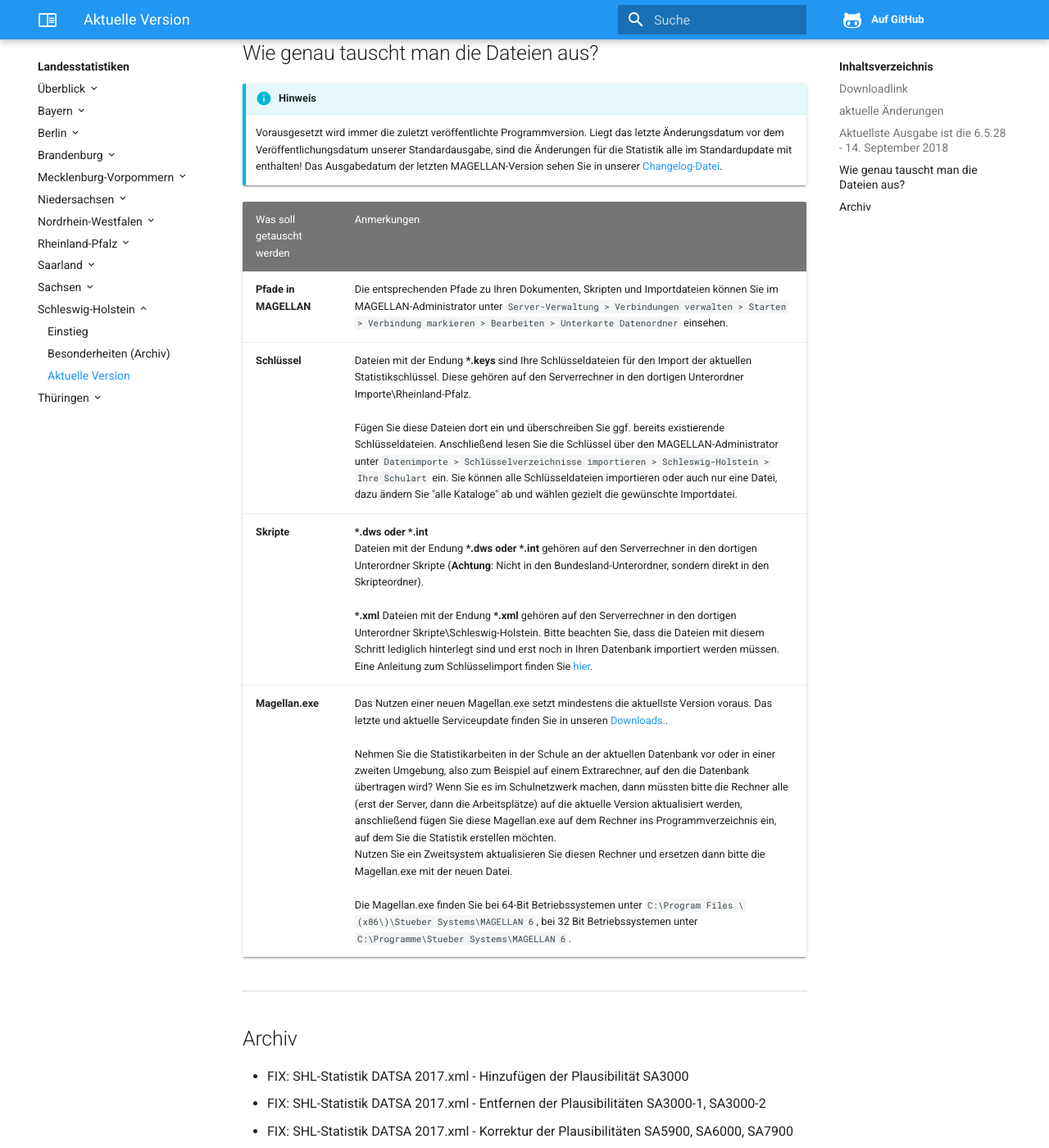
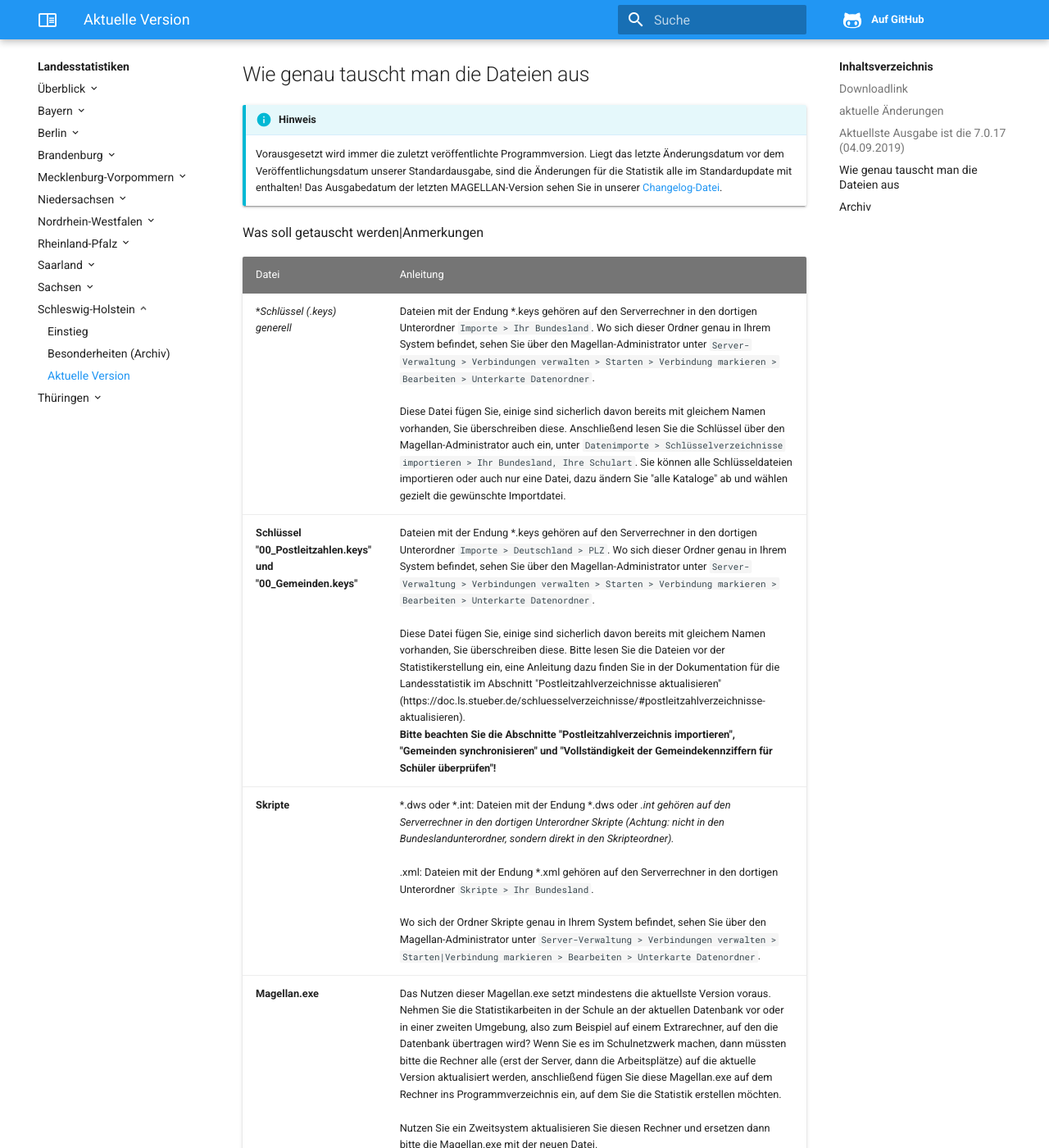
Before and after one commit to stuebersystems/doc.ls.de, an MkDocs documentation site: the page built from docs/schleswig-holstein/changelog.md, in a window 1280 px wide and 1400 px high, scrolled down 680 px. Shown: the whole window at 82% size. Built offline with MkDocs 1.6.1, drawn with Linux system fonts in a browser that asks for light colours; some of the changed text lies outside the part shown.

Commit message:
no message

```diff
--- a/docs/schleswig-holstein/changelog.md
+++ b/docs/schleswig-holstein/changelog.md
@@ -1,37 +1,43 @@
-# Landesstatistik 2018/19
+# Landesstatistik 2019/20
 
 Hier finden Sie die jeweils aktuellste Version der Landesstatistik **inklusiver aller kurzfristig veröffentlichten Korrekturen während einer Statistikphase**.
+
+Für die Statistik benötigen Sie mindestens die Versionen MAGELLAN 7.0.17 (04.09.2019) und DAVINCI 6.5.39 (05.09.2019)
 
 ## [**Downloadlink**](https://my.hidrive.com/share/329e.t1a8q)
 
 ## aktuelle Änderungen
 
-FIX: SHL-Statistik DATSA 2018 Skriptfehler REGEL SA9501
-
 !!! info "Hinweis"
 
      Eine Anleitung zum Austausch der einzelnen Dateien finden Sie im Abschnitt ["Wie genau tauscht man die Dateien aus?"](https://doc.ls.stueber.de/nordrhein-westfalen/changelog/#wie-genau-tauscht-man-die-dateien-aus)!
 
-## Aktuellste Ausgabe ist die 6.5.28 - 14. September 2018
+## Aktuellste Ausgabe ist die 7.0.17 (04.09.2019)
 
 Diese Ausgabe beinhaltet alle vorangegangenen Änderungen
 
 ---
 
-## Wie genau tauscht man die Dateien aus?
-
-
+## Wie genau tauscht man die Dateien aus
 
 !!! info "Hinweis"
 
-    Vorausgesetzt wird immer die zuletzt veröffentlichte Programmversion. Liegt das letzte Änderungsdatum vor dem Veröffentlichungsdatum unserer Standardausgabe, sind die Änderungen für die Statistik alle im Standardupdate mit enthalten! Das Ausgabedatum der letzten MAGELLAN-Version sehen Sie in unserer [Changelog-Datei](https://doc.magellan6.stueber.de/changelog/).
+    Vorausgesetzt wird immer die zuletzt veröffentlichte Programmversion. Liegt das letzte Änderungsdatum vor dem Veröffentlichungsdatum unserer Standardausgabe, sind die Änderungen für die Statistik alle im Standardupdate mit enthalten! Das Ausgabedatum der letzten MAGELLAN-Version sehen Sie in unserer [Changelog-Datei](https://doc.magellan7.stueber.de/changelog/).
 
 Was soll getauscht werden|Anmerkungen
----|---
-**Pfade in MAGELLAN**|Die entsprechenden Pfade zu Ihren Dokumenten, Skripten und Importdateien können Sie im MAGELLAN-Administrator unter `Server-Verwaltung > Verbindungen verwalten > Starten > Verbindung markieren > Bearbeiten > Unterkarte Datenordner` einsehen.
-**Schlüssel**| Dateien mit der Endung **\*.keys** sind Ihre Schlüsseldateien für den Import der aktuellen Statistikschlüssel. Diese gehören auf den Serverrechner in den dortigen Unterordner Importe\Rheinland-Pfalz.<br/><br/>Fügen Sie diese Dateien dort ein und überschreiben Sie ggf. bereits existierende Schlüsseldateien. Anschließend lesen Sie die Schlüssel über den MAGELLAN-Administrator unter `Datenimporte > Schlüsselverzeichnisse importieren > Schleswig-Holstein > Ihre Schulart` ein. Sie können alle Schlüsseldateien importieren oder auch nur eine Datei, dazu ändern Sie "alle Kataloge" ab und wählen gezielt die gewünschte Importdatei.
-**Skripte**|**\*.dws oder \*.int**<br/>Dateien mit der Endung **\*.dws oder \*.int** gehören auf den Serverrechner in den dortigen Unterordner Skripte \(**Achtung**: Nicht in den Bundesland-Unterordner, sondern direkt in den Skripteordner\).<br/><br/>**\*.xml** Dateien mit der Endung **\*.xml** gehören auf den Serverrechner in den dortigen Unterordner Skripte\Schleswig-Holstein. Bitte beachten Sie, dass die Dateien mit diesem Schritt lediglich hinterlegt sind und erst noch in Ihren Datenbank importiert werden müssen. Eine Anleitung zum Schlüsselimport finden Sie [hier](https://doc.ls.stueber.de/schluesselverzeichnisse/).
-**Magellan.exe**|Das Nutzen einer neuen Magellan.exe setzt mindestens die aktuellste Version voraus. Das letzte und aktuelle Serviceupdate finden Sie in unseren [Downloads.](http://magellan.stueber.de/download.php). <br/><br/>Nehmen Sie die Statistikarbeiten in der Schule an der aktuellen Datenbank vor oder in einer zweiten Umgebung, also zum Beispiel auf einem Extrarechner, auf den die Datenbank übertragen wird? Wenn Sie es im Schulnetzwerk machen, dann müssten bitte die Rechner alle \(erst der Server, dann die Arbeitsplätze\) auf die aktuelle Version aktualisiert werden, anschließend fügen Sie diese Magellan.exe auf dem Rechner ins Programmverzeichnis ein, auf dem Sie die Statistik erstellen möchten.<br/>Nutzen Sie ein Zweitsystem aktualisieren Sie diesen Rechner und ersetzen dann bitte die Magellan.exe mit der neuen Datei.<br/><br/>Die Magellan.exe finden Sie bei  64-Bit Betriebssystemen unter `C:\Program Files \(x86\)\Stueber Systems\MAGELLAN 6`, bei  32 Bit Betriebssystemen unter `C:\Programme\Stueber Systems\MAGELLAN 6`.
+
+Datei|Anleitung
+--|--
+**Schlüssel (*.keys) generell**|Dateien mit der Endung *.keys gehören auf den Serverrechner in den dortigen Unterordner `Importe > Ihr Bundesland`. Wo sich dieser Ordner genau in Ihrem System befindet, sehen Sie über den Magellan-Administrator unter `Server-Verwaltung > Verbindungen verwalten > Starten > Verbindung markieren > Bearbeiten > Unterkarte Datenordner`. <br/><br/>Diese Datei fügen Sie, einige sind sicherlich davon bereits mit gleichem Namen vorhanden, Sie überschreiben diese. Anschließend lesen Sie die Schlüssel über den Magellan-Administrator auch ein, unter `Datenimporte > Schlüsselverzeichnisse importieren > Ihr Bundesland, Ihre Schulart`. Sie können alle Schlüsseldateien importieren oder auch nur eine Datei, dazu ändern Sie "alle Kataloge" ab und wählen gezielt die gewünschte Importdatei.
+**Schlüssel "00_Postleitzahlen.keys" und "00_Gemeinden.keys"**|Dateien mit der Endung *.keys gehören auf den Serverrechner in den dortigen Unterordner `Importe > Deutschland > PLZ`. Wo sich dieser Ordner genau in Ihrem System befindet, sehen Sie über den Magellan-Administrator unter `Server-Verwaltung > Verbindungen verwalten > Starten > Verbindung markieren > Bearbeiten > Unterkarte Datenordner`.<br/><br/>Diese Datei fügen Sie, einige sind sicherlich davon bereits mit gleichem Namen vorhanden, Sie überschreiben diese. Bitte lesen Sie die Dateien vor der Statistikerstellung ein, eine Anleitung dazu finden Sie in der Dokumentation für die Landesstatistik im Abschnitt "Postleitzahlverzeichnisse aktualisieren" (https://doc.ls.stueber.de/schluesselverzeichnisse/#postleitzahlverzeichnisse-aktualisieren).<br>**Bitte beachten Sie die Abschnitte  "Postleitzahlverzeichnis importieren", "Gemeinden synchronisieren" und "Vollständigkeit der Gemeindekennziffern für Schüler überprüfen"!**
+**Skripte**| *.dws oder *.int: Dateien mit der Endung *.dws oder *.int  gehören auf den Serverrechner in den dortigen Unterordner Skripte (Achtung: nicht in den Bundeslandunterordner, sondern direkt in den Skripteordner).<br/><br/>*.xml: Dateien mit der Endung *.xml gehören auf den Serverrechner in den dortigen Unterordner `Skripte > Ihr Bundesland`. <br/><br/>Wo sich der Ordner Skripte genau in Ihrem System befindet, sehen Sie über den Magellan-Administrator unter `Server-Verwaltung > Verbindungen verwalten > Starten|Verbindung markieren > Bearbeiten > Unterkarte Datenordner`.
+**Magellan.exe**|Das Nutzen dieser Magellan.exe setzt mindestens die aktuellste Version voraus. Nehmen Sie die Statistikarbeiten in der Schule an der aktuellen Datenbank vor oder in einer zweiten Umgebung, also zum Beispiel auf einem Extrarechner, auf den die Datenbank übertragen wird? Wenn Sie es im Schulnetzwerk machen, dann müssten bitte die Rechner alle (erst der Server, dann die Arbeitsplätze) auf die aktuelle Version aktualisiert werden, anschließend fügen Sie diese Magellan.exe auf dem Rechner ins Programmverzeichnis ein, auf dem Sie die Statistik erstellen möchten.<br><br>Nutzen Sie ein Zweitsystem aktualisieren Sie diesen Rechner und ersetzen dann bitte die Magellan.exe mit der neuen Datei.<br/><br/>Die Magellan.exe finden Sie bei 64Bit-Betriebssystem unter `C:\Program Files (x86)\Stueber Systems\MAGELLAN 7`, bei einem 32 Bit Betriebssystem unter `C:\Programme\Stueber Systems\MAGELLAN 7`.
+
+Nehmen Sie die Statistikarbeiten in der Schule an der aktuellen Datenbank vor oder in einer zweiten Umgebung, also zum Beispiel auf einem Extrarechner, auf den die Datenbank übertragen wird? Wenn Sie es im Schulnetzwerk machen, dann müssten bitte die Rechner alle \(erst der Server, dann die Arbeitsplätze\) auf die aktuelle Version aktualisiert werden, anschließend fügen Sie diese Magellan.exe auf dem Rechner ins Programmverzeichnis ein, auf dem Sie die Statistik erstellen möchten.
+
+Nutzen Sie ein Zweitsystem aktualisieren Sie diesen Rechner und ersetzen dann bitte die Magellan.exe mit der neuen Datei.
+
+Die Magellan.exe finden Sie bei  64-Bit Betriebssystemen unter `C:\Program Files \(x86\)\Stueber Systems\MAGELLAN 6`, bei  32 Bit Betriebssystemen unter `C:\Programme\Stueber Systems\MAGELLAN 7`.
 
 ---
 
```
